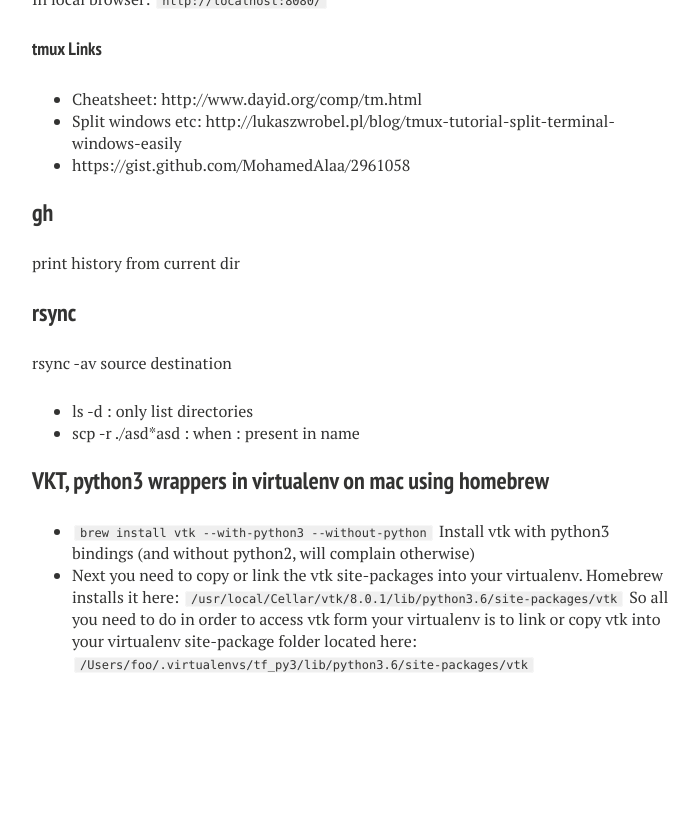
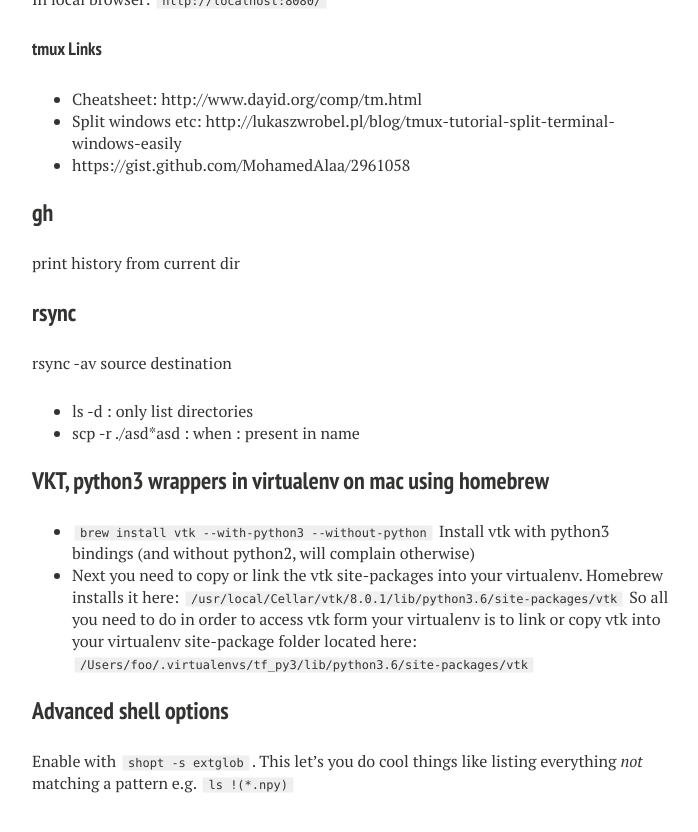
Before and after one commit to francisengelmann/francisengelmann.github.io, a Jekyll site: the page built from snippets.md, in a window 1280 px wide and 900 px high, scrolled down 2309 px. Shown: the top 832 px of the window, without its empty margins (288-986 px from the left). Built offline with Jekyll 4.4.1, drawn with Linux system fonts in a browser that asks for light colours; nearby versions of some CDN libraries; our own code applies the rules of GitHub Pages for plain Markdown files; before the commit the page ends 3079 px from its top, so only the background shows below that.

Commit message:
Update snippets.md

```diff
--- a/snippets.md
+++ b/snippets.md
@@ -104,3 +104,7 @@ rsync -av source destination
 Homebrew installs it here: ``/usr/local/Cellar/vtk/8.0.1/lib/python3.6/site-packages/vtk``
 So all you need to do in order to access vtk form your virtualenv is to link or copy vtk into your virtualenv site-package folder located here:
 ``/Users/foo/.virtualenvs/tf_py3/lib/python3.6/site-packages/vtk``
+
+### Advanced shell options
+Enable with ``shopt -s extglob``.
+This let's you do cool things like listing everything *not* matching a pattern e.g. ``ls !(*.npy)``
```
